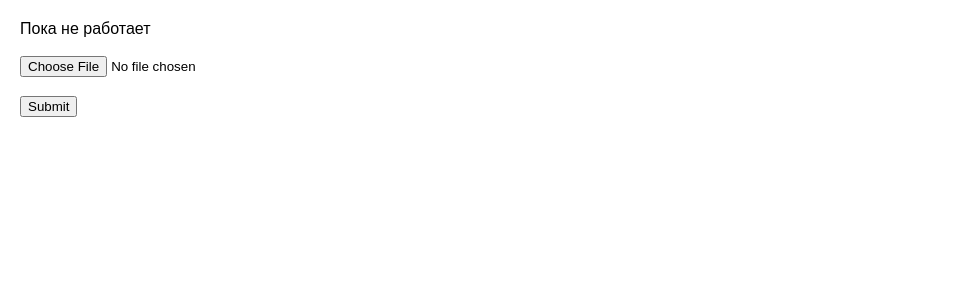
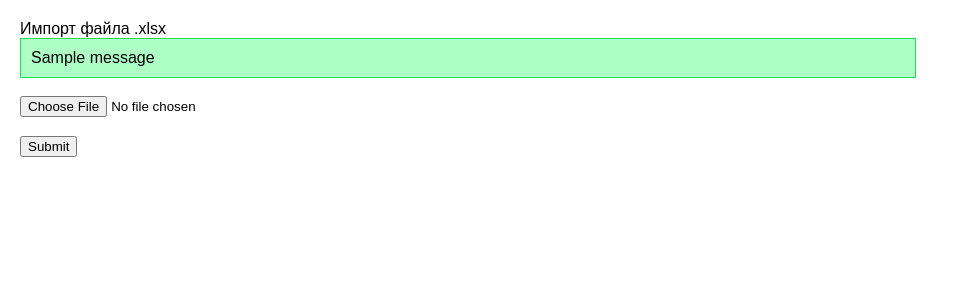
Before and after one commit to DorofD/ISPinfo, a Flask app: page /update in a window 1280 px wide. Shown: the part 50-350 px from the top of the page, without its empty margins (0-959 px from the left). Run offline with Flask 2, Linux system fonts and the light colour scheme; one stand-in notice (Sample message) is shown.

Commit message:
обработка ошибок

```diff
--- a/app.py
+++ b/app.py
@@ -4,6 +4,7 @@ import dbscripts as db
 
 
 app = Flask(__name__)
+app.config['SECRET_KEY'] = 'aboba1488'
 
 
 @app.route('/')
@@ -17,8 +18,7 @@ def pid():
     return render_template('searchResult.html', result = result, class1 = 'active', class2 = '', class3 = '')
 
 @app.route('/shop', methods = ('GET', 'POST'))
-def shop():
-    result = 'сасать, нет такого магазина, лох'
+def shop(): # в разработке
     if request.method == 'POST':
         if request.form['shop'] == 'магазин':
             result = request.form['shop']
@@ -36,8 +36,11 @@ def about():
 def upload():
     if request.method == 'POST':
         file = request.files['file']
-        if file:
-            print(db.db_update(file))
+        if file and db.db_update(file):
+            flash('Импорт успешно выполнен', category = 'success')
+        else:
+            flash('Импорт не выполнен', category = 'error')
+
     return render_template('update.html', class1 = '', class2 = 'active', class3 = '')
 
 if __name__ == '__main__':
--- a/static/css/styles.css
+++ b/static/css/styles.css
@@ -93,3 +93,17 @@ td {
 P {
   line-height: 1.5em;
 }
+
+.flash {
+  padding: 10px;
+}
+
+.flash.success {
+  border: 1px solid #21db56;
+  background: #aeffc5;
+}
+
+.flash.error {
+  border: 1px solid #ff4343;
+  background: #ff9c9c;
+}
--- a/templates/update.html
+++ b/templates/update.html
@@ -1,5 +1,7 @@
-{% extends 'base.html' %} {% block content %} {{ super() }} Пока не работает
-
+{% extends 'base.html' %} {% block content %} {{ super() }} Импорт файла .xlsx {% for cat, msg in
+get_flashed_messages(True) %}
+<div class="flash {{cat}}">{{ msg }}</div>
+{% endfor %}
 <form action="{{url_for('upload')}}" method="POST" enctype="multipart/form-data">
   <p><input type="file" name="file" /></p>
   <p><input type="submit" name="Загрузить" /></p>
```
Also changed, not shown: dbscripts.py (+4 -7 lines), database.db, 1 other file.
